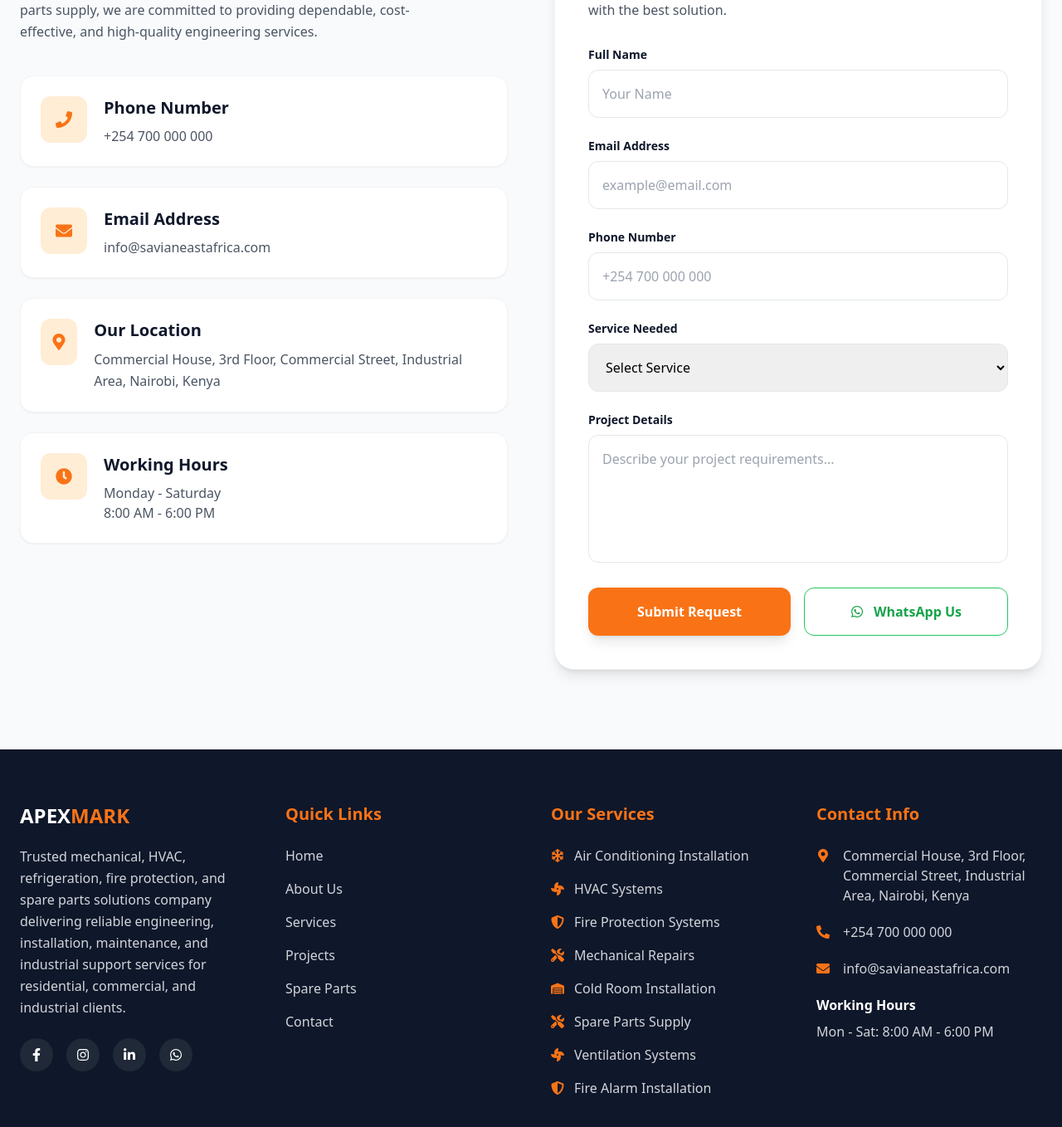
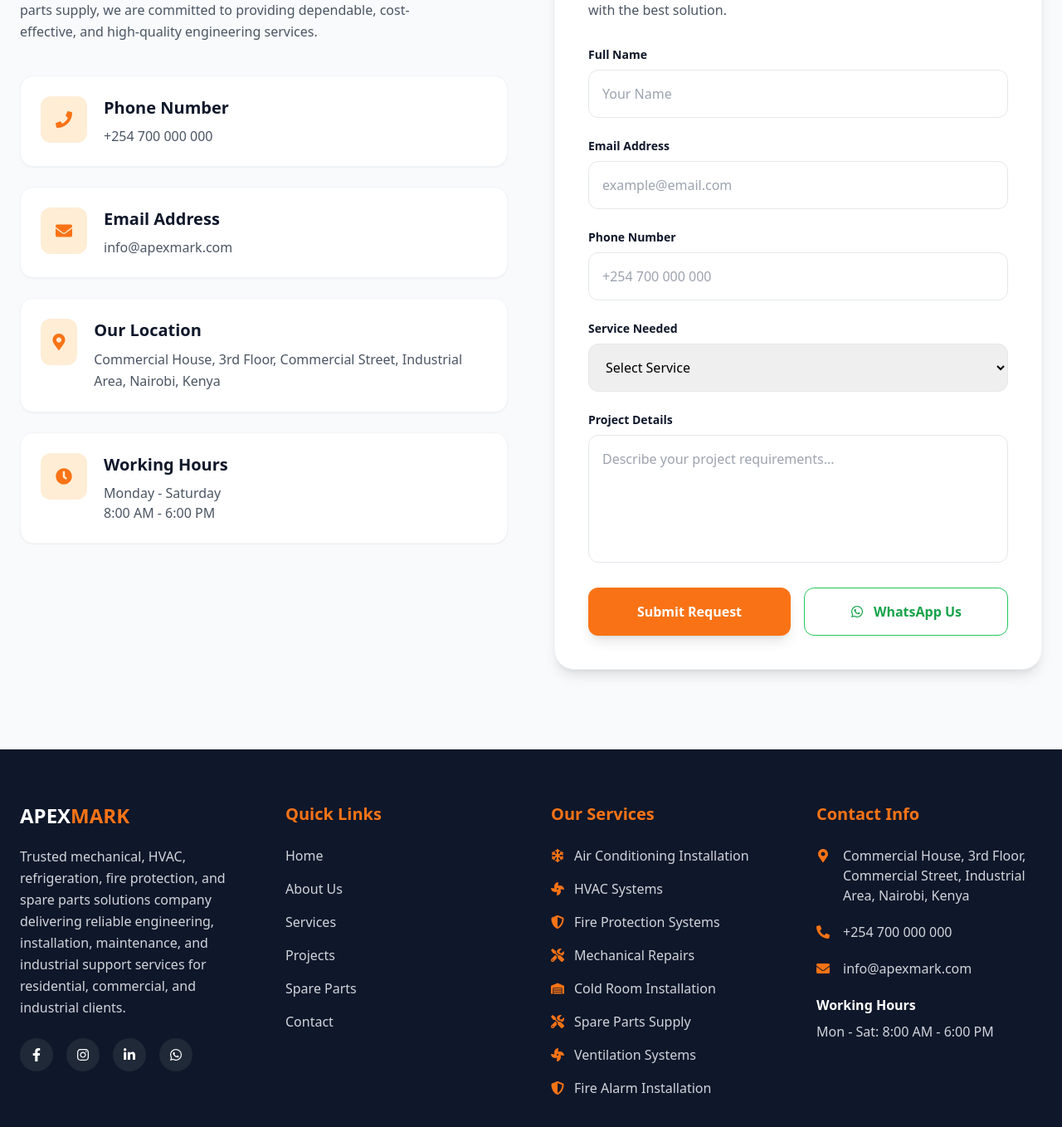
Before and after one commit to Kipkorir2017/Profix_web, a React (Create React App) app: page /#/contact in a window 1280 px wide. Shown: the part 725-2083 px from the top of the page at 83% size. Built offline with nearby package versions, Linux system fonts and the light colour scheme; the HTML template or start-up script is replaced by a standard one.

Commit message:
change email

```diff
--- a/src/components/Footer.jsx
+++ b/src/components/Footer.jsx
@@ -182,10 +182,10 @@
             <div className="flex items-center gap-4">
               <FaEnvelope className="text-orange-500 flex-shrink-0" />
               <a
-                href="mailto:info@savianeastafrica.com"
+                href="mailto:info@apexmark.com"
                 className="hover:text-orange-500 transition duration-300"
               >
-                info@savianeastafrica.com
+                info@apexmark.com
               </a>
             </div>
 
--- a/src/pages/Contact.jsx
+++ b/src/pages/Contact.jsx
@@ -86,7 +86,7 @@
                   href="mailto:info@savianeastafrica.com"
                   className="mt-2 text-gray-600 hover:text-orange-500 transition block"
                 >
-                  info@savianeastafrica.com
+                  info@apexmark.com
                 </a>
               </div>
             </div>
```
